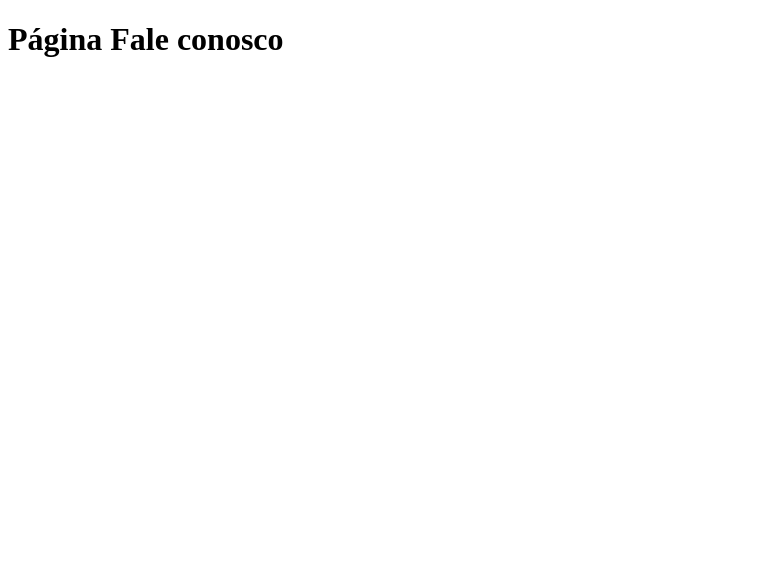
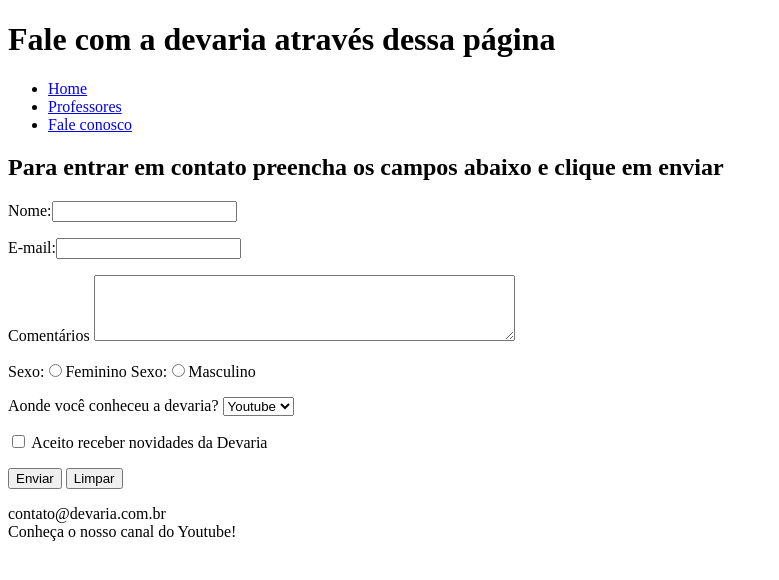
Before and after one commit to pauloanjo/devaria-aulaHTML-2031, a plain HTML site: page FaleConosco.html in a window 1280 px wide. Shown: the whole page, without its empty margins (0-779 px from the left). Drawn offline with Linux system fonts and the light colour scheme.

Commit message:
Formulário fale conosco

```diff
--- a/FaleConosco.html
+++ b/FaleConosco.html
@@ -7,6 +7,57 @@
     <title>Fale Conosco</title>
 </head>
 <body>
-    <h1>Página Fale conosco</h1>
+    <header>
+        <h1>Fale com a devaria através dessa página</h1>
+        <nav>
+            <ul>
+                <li><a href="index.html">Home</a></li>
+                <li><a href="Professores.html">Professores</a></li>
+                <li><a href="FaleConosco.html">Fale conosco</a></li>
+            </ul>
+        </nav>
+    </header>
+    <main>
+        <h2>Para entrar em contato preencha os campos abaixo e clique em enviar</h2>
+        <form action="index.html">
+            <p>
+                <label>Nome:</label><input type="text" name="Nome" maxlength="70">
+            </p>
+            <p>
+                <label>E-mail:</label><input type="text" name="Email" maxlength="150">
+            </p>
+            <p>
+                <label>Comentários</label>
+                <textarea name="Comentario" cols="50" rows="4"></textarea>
+            </p>
+            <p>
+                <label>Sexo:</label><input type="radio" name="Sexo"><label>Feminino</label>
+                <label>Sexo:</label><input type="radio" name="Sexo"><label>Masculino</label>
+            </p>
+            <p>
+                <label>Aonde você conheceu a devaria?</label>
+                <select name="Conheceu">
+                    <option selected>Youtube</option>
+                    <option>Amigos</option>
+                    <option>Google</option>
+                    <option>Outros</option>
+                </select>
+                <p>
+                    <input type="checkbox" name="Aceite" value="aceite">
+                    <label">Aceito receber novidades da Devaria</label>
+                </p>
+                <p>
+                    <input type="submit" name="Enviar" value="Enviar">
+                    <input type="reset" name="Limpar" value="Limpar">
+                </p>
+            </p>
+        </form>
+    </main>
+    <footer>
+        <section>
+            <span>contato@devaria.com.br</span> <br>
+            <span>Conheça o nosso canal do Youtube!</span>
+        </section>
+    </footer>
 </body>
 </html>
```
Also changed, not shown: index.html (+1 -1 lines).
